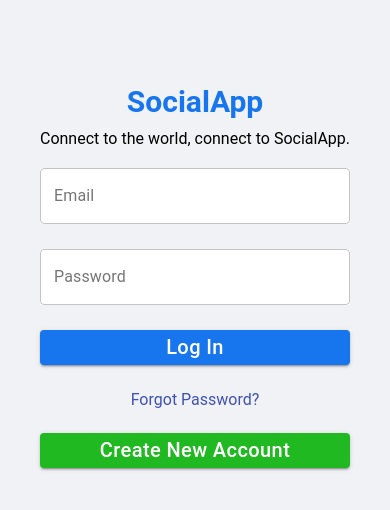
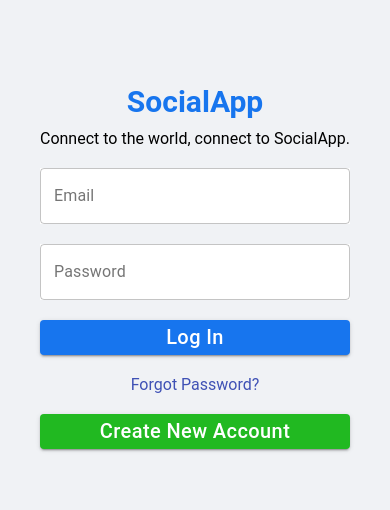
Before and after one commit to BohdanPaniv/SocialApp, a React (Create React App) app in the folder root/frontend/: page / in a window 390 px wide. Shown: the top 510 px of the page. Built offline with nearby package versions, Linux system fonts and the light colour scheme.

Commit message:
LoginCard updated

```diff
--- a/root/frontend/src/components/loginCard/LoginCard.jsx
+++ b/root/frontend/src/components/loginCard/LoginCard.jsx
@@ -1,56 +1,76 @@
-import "./loginCard.css";
+import "./loginCard.scss";
 import TextField from "@material-ui/core/TextField";
 import Button from "@material-ui/core/Button";
 import Link from "@material-ui/core/Link";
+import { useHistory } from "react-router-dom";
+import Card from "../card/Card";
 
 const LoginCard = ({ isLogin, setIsLogin }) => {
+
+  const history = useHistory();
 
   const changeIsLogin = () => {
     setIsLogin(!isLogin);
   }
 
+  const changePasswordLink = (event) => {
+    event.preventDefault();
+
+    history.push("/changePassword");
+  }
+
   return (
+    <div className="login-card">
+      <Card>
         <form className="login-form" noValidate>
-      <div className="form-control-login">
+          <div className="form-control">
             <TextField
               type="email"
-          className="form-input-login"
+              className="form-input"
               label="Email"
-          variant="outlined"/>
+              variant="outlined"
+            />
           </div>
-      <div className="form-control-login">
+          <div className="form-control">
             <TextField
               type="password"
               autoComplete="on"
-          className="form-input-login"
+              className="form-input"
               label="Password"
-          variant="outlined" />
+              variant="outlined"
+            />
           </div>
-      <div className="form-action-login">
+          <div className="form-action">
             <Button
               variant="contained"
               className="login-button"
-          color="primary">
+              color="primary"
+            >
               Log In
             </Button>
           </div>
-      <div className="form-text-login">
+          <div className="form-text">
             <Link
-          href="/changePassword"
-          className="link-login">
+              component="button"
+              onClick={ event => changePasswordLink(event) }
+              className="change-password-link"
+            >
               Forgot Password?
             </Link>
           </div>
-      <div className="form-action-login">
+          <div className="form-action last-element">
             <Button
               variant="contained"
               className="create-button"
               color="primary"
-          onClick={ changeIsLogin }>
+              onClick={ changeIsLogin }
+            >
               Create New Account
             </Button>
           </div>
         </form>
+      </Card>
+    </div>
   );
 }
 
--- a/root/frontend/src/components/loginCard/loginCard.css
+++ /dev/null
@@ -1,59 +0,0 @@
-.form-control-login,
-.form-action-login,
-.form-text-login{
-  display: flex;
-  width: 100%;
-}
-
-.login-form{
-  height: 300px;
-  padding: 20px;
-  width: 400px;
-  background-color: white;
-  border-radius: 10px;
-  display: flex;
-  flex-direction: column;
-  justify-content: space-between;
-  box-shadow: 0 10px 20px rgba(0,0,0,0.19), 0 6px 6px rgba(0,0,0,0.23);
-}
-
-.form-control-login input,
-.form-action-login button,
-.form-text-login span{
-  width: 100%;
-}
-
-.form-input-login{
-  width: 100%;
-}
-
-.form-action-login .MuiButton-label{
-  text-transform: none;
-  font-size: 20px;
-}
-
-.form-action-login .login-button{
-  background-color: #1775ee;
-}
-
-.form-action-login .login-button:hover{
-  background-color: #1775ee;
-}
-
-.form-action-login .create-button{
-  background-color: rgb(33, 185, 33);
-}
-
-.form-action-login .create-button:hover{
-  background-color: rgb(33, 185, 33);
-}
-
-.form-text-login{
-  text-align: center;
-  justify-content: center;
-  color: #1775ee;
-}
-
-.last-element{
-  margin-bottom: 0!important;
-}
--- /dev/null
+++ b/root/frontend/src/components/loginCard/loginCard.scss
@@ -0,0 +1,94 @@
+$width-parameter: 100%;
+$blue-color: #1775ee;
+$create-button-color: rgb(33, 185, 33);
+$box-shadow: 0 10px 20px rgba(0,0,0,0.19), 0 6px 6px rgba(0,0,0,0.23);
+
+%form-components{
+  display: flex;
+  width: $width-parameter;
+}
+
+.login-card{
+  .login-form{
+
+    .form-input{
+      width: $width-parameter;
+      margin-bottom: 20px;
+    }
+
+    .form-control{
+      @extend %form-components;
+
+      input{
+        width: $width-parameter;
+      }
+    }
+
+    .form-action{
+      @extend %form-components;
+      padding-bottom: 20px;
+
+      button{
+        width: $width-parameter;
+      }
+
+      .login-button{
+        background-color: $blue-color;
+      }
+
+      .create-button{
+        background-color: $create-button-color;
+      }
+
+      .MuiButton-label{
+        text-transform: none;
+        font-size: 20px;
+      }
+    }
+
+    .form-text{
+      text-align: center;
+      justify-content: center;
+      padding-bottom: 20px;
+      color: $blue-color;
+      @extend %form-components;
+
+      span{
+        width: $width-parameter;
+      }
+
+      .change-password-link{
+        font-size: 16px;
+      }
+    }
+
+    .last-element{
+      padding-bottom: 0!important;
+    }
+  }
+}
+
+@media (max-width: 900px){
+  .login-card{
+    width: 100%;
+
+    .card-container{
+      background-color: #f0f2f5;
+      width: 100%;
+      max-width: 400px;
+      padding: 0;
+      box-shadow:none;
+    }
+
+    .form-input{
+      background-color: white;
+    }
+
+    .login-button,
+    .create-button,
+    .log-into-button,
+    .create-acount-button{
+      height: 35px;
+    }
+  }
+}
```
Lines whose indentation alone changed are shown as unchanged.
